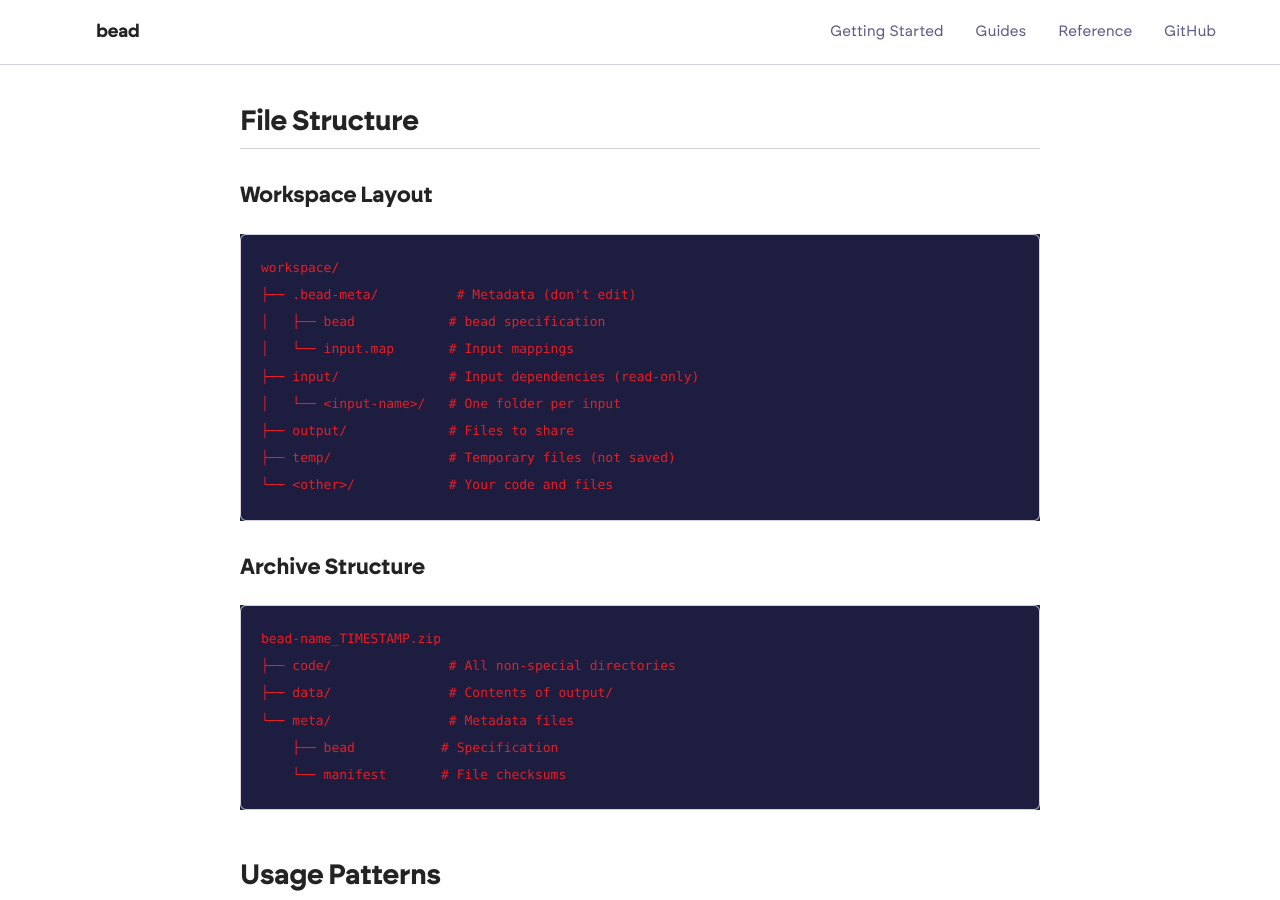
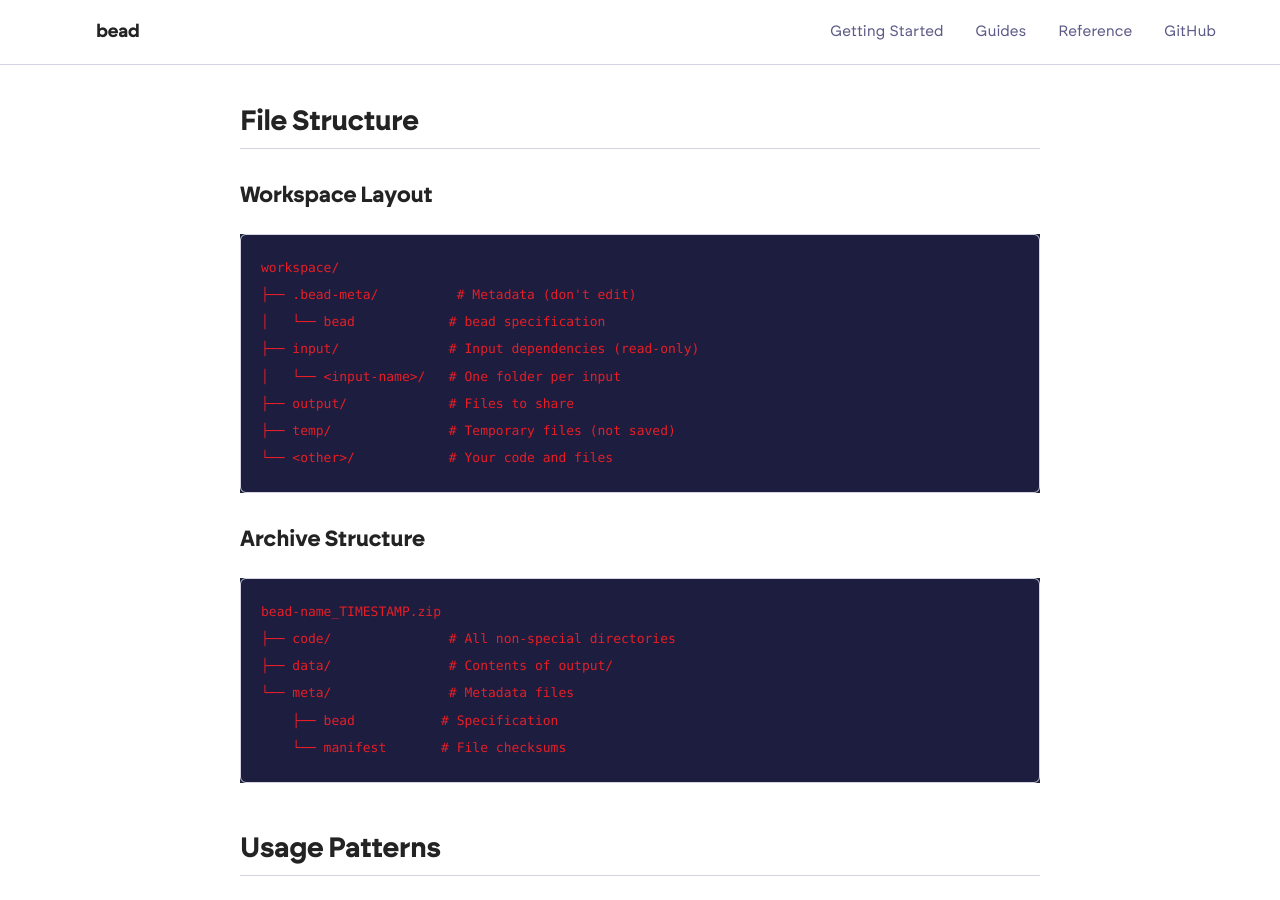
Before and after one commit to codedthinking/bead.zip, a Jekyll site: the page built from docs/reference.md, in a window 1280 px wide and 900 px high, scrolled down 8803 px. Built offline with Jekyll 4.4.1, drawn with Linux system fonts in a browser that asks for light colours.

Commit message:
remove input.map, no longer used

````diff
--- a/docs/reference.md
+++ b/docs/reference.md
@@ -331,8 +331,7 @@ Example:
 ```
 workspace/
 ├── .bead-meta/          # Metadata (don't edit)
-│   ├── bead            # bead specification
-│   └── input.map       # Input mappings
+│   └── bead            # bead specification
 ├── input/              # Input dependencies (read-only)
 │   └── <input-name>/   # One folder per input
 ├── output/             # Files to share
````
Also changed, not shown: docs/_guides/concepts.md (+1 -1 lines).
